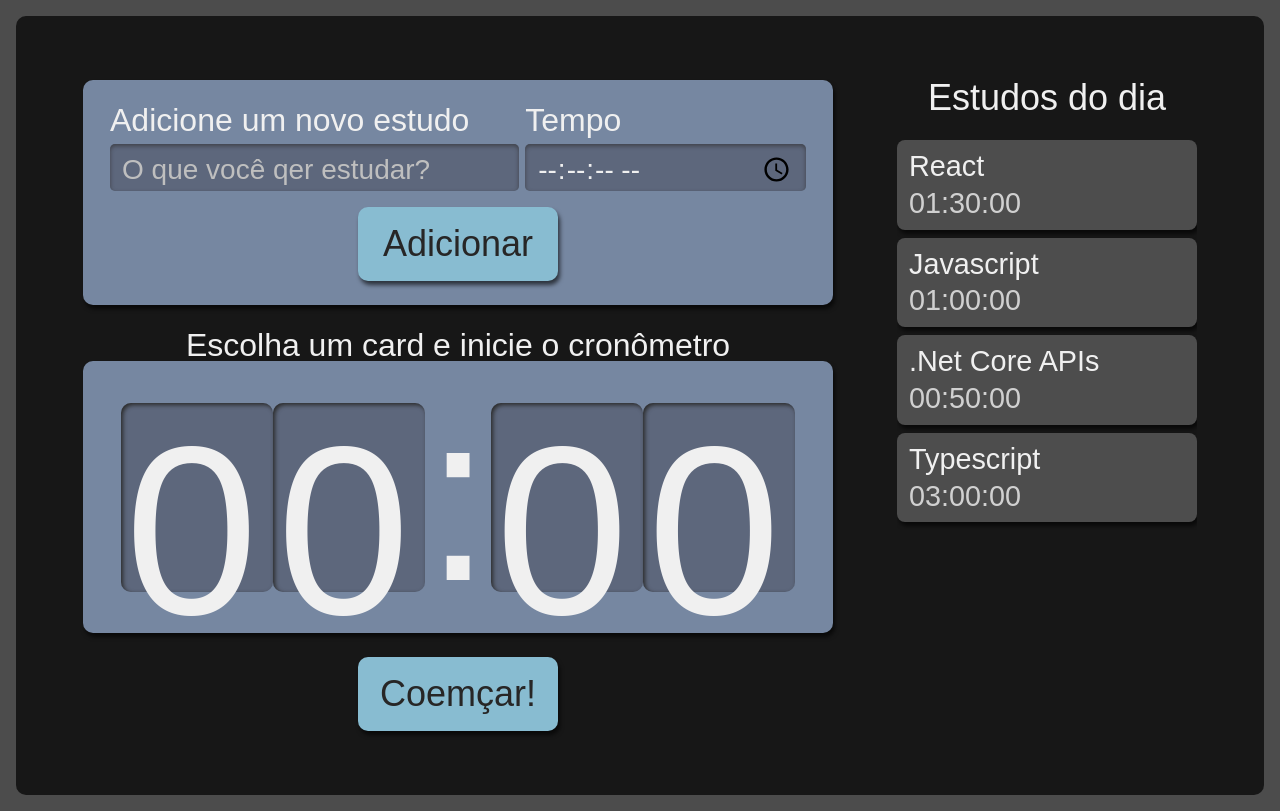
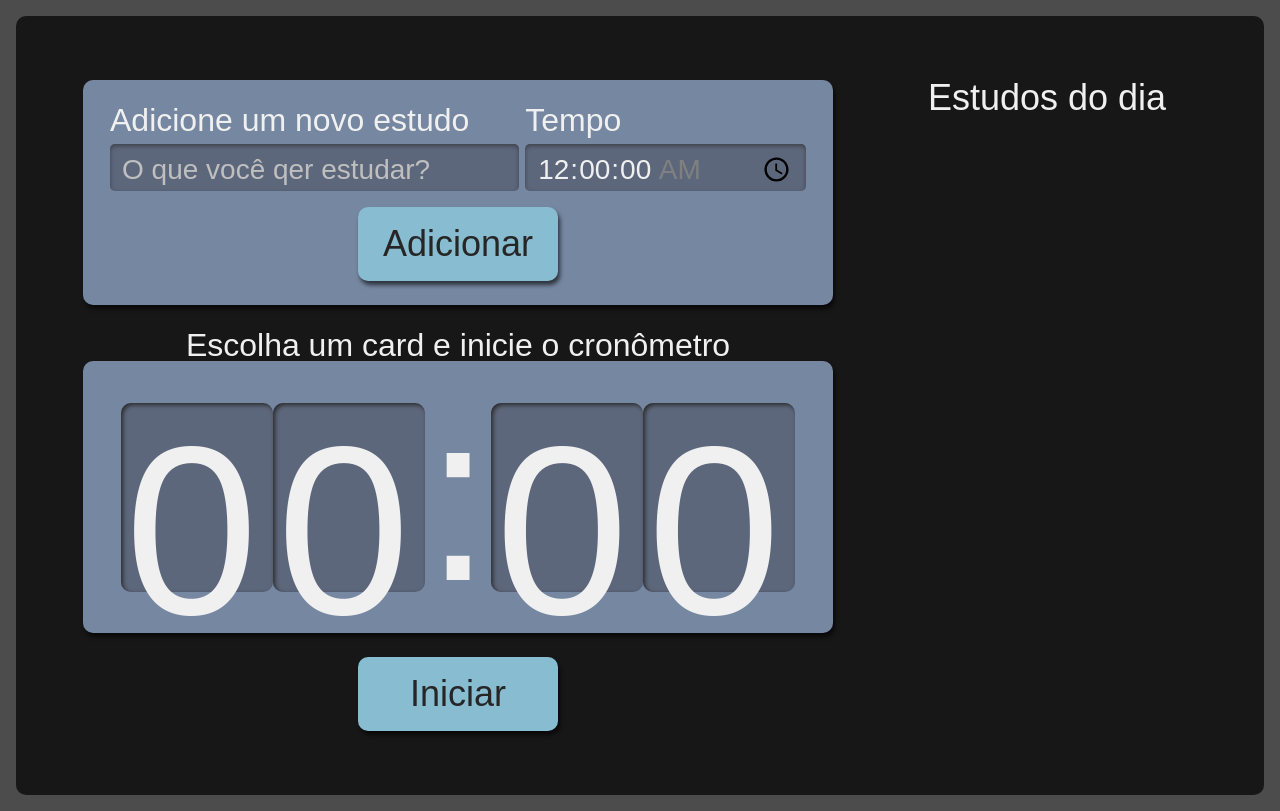
Before and after one commit to vinibit/react-tasks, a React (Create React App) app: page / in a window 1280 px wide. Built offline with nearby package versions, Linux system fonts and the light colour scheme.

Commit message:
Implementa funcionalidade para adicionar nova tarefa

```diff
--- a/src/components/Button/Button.tsx
+++ b/src/components/Button/Button.tsx
@@ -2,10 +2,15 @@ import React, { PropsWithChildren } from 'react'
 
 import style from './Button.module.scss'
 
-class Button extends React.Component<PropsWithChildren<{ }>> {
+class Button extends React.Component<PropsWithChildren<{
+	type?: "button" | "submit" | "reset"
+}>> {
 	render() {
+
+		const { type = 'button' } = this.props
+
 		return (
-			<button className={style.botao}>
+			<button type={type} className={style.botao}>
 				{this.props.children}
 			</button>
 		)
--- a/src/components/Cronometer/Cronometer.tsx
+++ b/src/components/Cronometer/Cronometer.tsx
@@ -13,7 +13,7 @@ const Cronometer: React.FC = () => {
                 <CronometerDisplay time={0} />
             </div>
             <Button>
-                Coemçar!
+                Iniciar
             </Button>
         </div>
     );
--- a/src/components/Form/Form.tsx
+++ b/src/components/Form/Form.tsx
@@ -3,31 +3,25 @@ import React, { Component } from 'react'
 import style from './Form.module.scss'
 
 import Button from '../Button/Button'
+import { ITask } from '../../types/task'
 
-interface FormState {
-    inputValue: string
-}
+class Form extends Component<{
+    onSubmit: React.Dispatch<React.SetStateAction<ITask[]>> },
+    ITask> {
 
-class Form extends Component<{}, FormState> {
-    constructor(props: {}) {
-        super(props);
-        this.state = {
-            inputValue: ''
-        };
+    state: Readonly<ITask> = {
+        name: '',
+        time: '00:00:00',
     }
 
-    handleChange = (event: React.ChangeEvent<HTMLInputElement>) => {
-        this.setState({ inputValue: event.target.value });
-    };
-
-    handleSubmit = (event: React.FormEvent<HTMLFormElement>) => {
-        event.preventDefault();
-        console.log(this.state.inputValue);
-    };
+    addTask(event: React.FormEvent<HTMLFormElement>) {
+        event.preventDefault()
+        this.props.onSubmit(actualState => [...actualState, { ...this.state } ])
+    }
 
     render() {
         return (
-            <form className={style.novaTarefa} onSubmit={this.handleSubmit}>
+            <form className={style.novaTarefa} onSubmit={(event) => this.addTask(event)}>
                 <div className={style.inputContainer}>
                     <label htmlFor="task">Adicione um novo estudo</label>
                     <input
@@ -36,6 +30,8 @@ class Form extends Component<{}, FormState> {
                         id="task"
                         placeholder="O que você qer estudar?"
                         required
+                        value={this.state.name}
+                        onChange={event => this.setState({ ...this.state, name: event.target.value })}
                     />
                 </div>
                 <div className={style.inputContainer}>
@@ -45,12 +41,14 @@ class Form extends Component<{}, FormState> {
                         step={1}
                         name="time"
                         id="time"
-                        min={0}
+                        min={"00:00:00"}
                         max={"01:30:00"}
                         required
+                        value={this.state.time}
+                        onChange={event => this.setState({ ...this.state, time: event.target.value })}
                     />
                 </div>
-                <Button>
+                <Button type="submit">
                     Adicionar
                 </Button>
             </form>
--- a/src/components/List/List.tsx
+++ b/src/components/List/List.tsx
@@ -1,32 +1,14 @@
-import React from "react"
+import { ITask } from "../../types/task"
+import style from "./List.module.scss"
+import ListItem from "./ListItem"
 
-import style from "./List.module.scss"
-import ListItem from "./ListIten"
-
-function List() {
-
-    const tasks = [
-        {
-            name: "React",
-            time: "01:30:00"
-        },
-        {
-            name: "Javascript",
-            time: "01:00:00"
-        },
-        {
-            name: ".Net Core APIs",
-            time: "00:50:00"
-        },
-        {
-            name: "Typescript",
-            time: "03:00:00"
-        }
-    ]
+function List({ tasks }: { tasks: ITask[] }) {
 
     return (
         <aside className={style.listaTarefas}>
-            <h2> Estudos do dia </h2>
+            <h2>
+                Estudos do dia
+            </h2>
             <ul>
                 {
                     tasks.map((task, index) => (
--- a/src/components/List/ListIten.tsx
+++ b/src/components/List/ListItem.tsx
@@ -1,13 +1,14 @@
 import React from 'react'
 
 import style from './List.module.scss'
+import { ITask } from '../../types/task'
 
-const ListItem = ({ name, time }: { name: string, time: string }) => {
+const ListItem = (task: ITask) => {
 
     return (
         <li className={style.item}>
-            <h3>{name}</h3>
-            <span>{time}</span>
+            <h3>{task.name}</h3>
+            <span>{task.time}</span>
         </li>
     )
 }
--- a/src/pages/Main.tsx
+++ b/src/pages/Main.tsx
@@ -1,16 +1,20 @@
-import React from 'react'
+import React, { useState } from 'react'
 
 import style from './Main.module.scss'
 
 import Form from '../components/Form/Form'
 import List from '../components/List/List'
 import Cronometer from '../components/Cronometer/Cronometer'
+import { ITask } from '../types/task'
 
 const Main: React.FC = () => {
+
+    const [ tasks, setTasks ] = useState<ITask[]>([])
+
     return (
         <div className={style.AppStyle}>
-            <Form />
-            <List />
+            <Form onSubmit={setTasks} />
+            <List tasks={tasks} />
             <Cronometer />
         </div>
     )
--- /dev/null
+++ b/src/types/task.ts
@@ -0,0 +1,4 @@
+export interface ITask {
+    name: string,
+    time: string
+}
```
